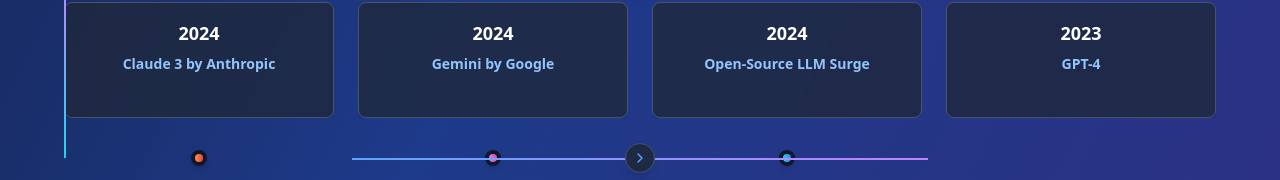
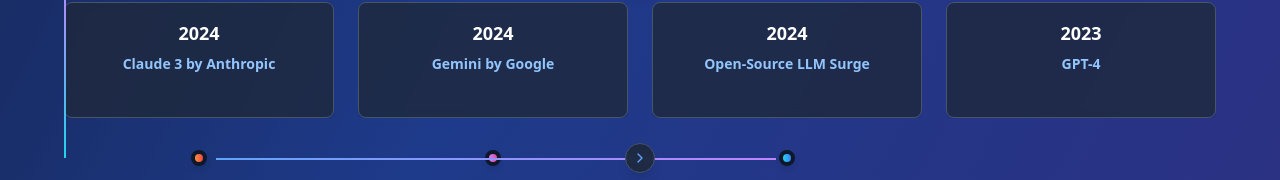
Before and after one commit to malminhas/ai-chronicle-view, a React (Vite) app: page / in a window 1280 px wide. Shown: the part 1606-1786 px from the top of the page. Built offline with nearby package versions, Linux system fonts and the light colour scheme.

Commit message:
Fix: Timeline line logic and gaps
The horizontal lines in the compact timeline were broken, introducing gaps. This commit fixes the line logic to ensure proper display.

```diff
--- a/src/components/SnakingTimeline.tsx
+++ b/src/components/SnakingTimeline.tsx
@@ -107,10 +107,9 @@ export const SnakingTimeline = ({ events, onEventClick }: SnakingTimelineProps)
               <div
                 className="absolute top-2 h-0.5 bg-gradient-to-r from-blue-400 to-purple-400 z-0"
                 style={{
-                  left: `${100 / 4 / 2}%`,
-                  right: `${100 / 4 / 2}%`,
-                  width: `${(row.events.length - 1) * 25}%`,
-                  marginLeft: `${row.events.length === 4 ? 0 : (4 - row.events.length) * 25 / 2}%`
+                  left: `calc(12.5% + 8px)`,
+                  right: `calc(12.5% + 8px)`,
+                  width: `calc(${(row.events.length - 1) * 25}% - 16px)`
                 }}
               ></div>
             )}
```
